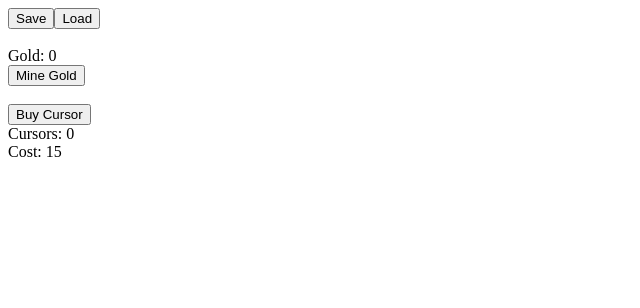
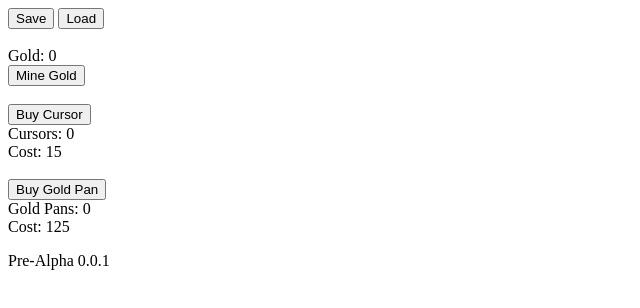
Before and after one commit to TheOnlyTomira/TheOnlyTomira.github.io, a plain HTML site: page GoldClicker/index.html in a window 1280 px wide. Shown: the whole page, without its empty margins (0-640 px from the left). Drawn offline with Linux system fonts and the light colour scheme.

Commit message:
Update index.html

```diff
--- a/GoldClicker/index.html
+++ b/GoldClicker/index.html
@@ -8,11 +8,20 @@
     <title>Gold Clicker</title>
 </head>
 <body>
-    <button type="button" onclick="save()">Save</button><button type="button" onclick="load()">Load</button><br><br>
+    <button type="button" class="button" onclick="save()">Save</button> <button type="button" class="button" onclick="load()">Load</button><br><br>
     Gold: <span id="gold">0</span><br/>
-    <button type="button" onclick="mineGold(1)">Mine Gold</button><br/><br/>
-    <button type="button" onclick="buyCursor()">Buy Cursor</button><br/>
+    <button type="button" class="button" onclick="mineGold(1)">Mine Gold</button><br/><br/>
+    <button type="button" class="button" onclick="buyCursor()">Buy Cursor</button><br/>
     Cursors: <span id="cursors">0</span><br/>
-    Cost: <span id="cursorCost">15</span>
+    Cost: <span id="cursorCost">15</span><br><br>
+
+    <button type="button" class="button" onclick="buyPan()">Buy Gold Pan</button><br/>
+    Gold Pans: <span id="pans">0</span><br/>
+    Cost: <span id="panCost">125</span>
+
+
+    <footer class="footer">
+        <p>Pre-Alpha 0.0.1</p>
+    </footer>
 </body>
 </html>
```
